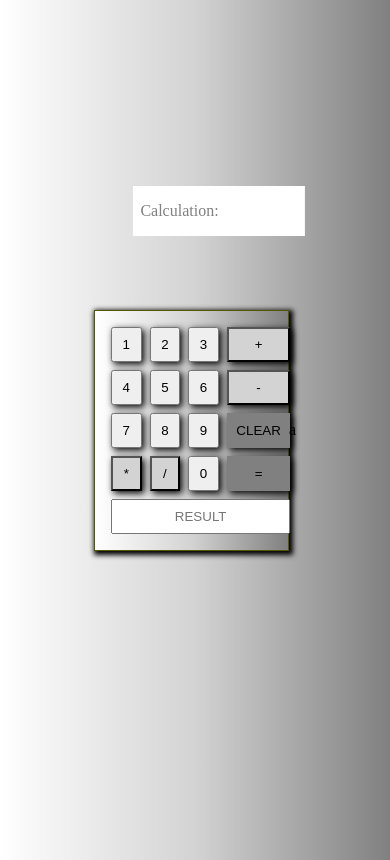
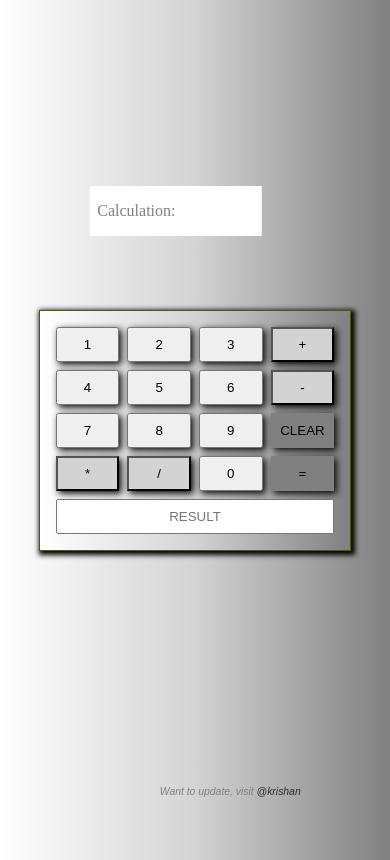
Before and after one commit to krishan1999/newCalculator, a plain HTML site: page index.html in a window 390 px wide. Drawn offline with Linux system fonts and the light colour scheme.

Commit message:
Fixed Responsiveness

```diff
--- a/calc.js
+++ b/calc.js
@@ -30,7 +30,7 @@ for (var i = button.length - 1; i >= 0; i--) {
  	};
  }
 
- //calculating the total
+ //calculating the total  IMP
 total.addEventListener("click", function(e)
 {
 	let result;
@@ -38,21 +38,19 @@ total.addEventListener("click", function(e)
     {
     	result =eval(calc.textContent);
     	output.value= result;
+    	output.classList.add("greencolor");
         calc.textContent="";
     }
     catch(e)
     {
-    	console.log("Error:",e);
+    	console.log("Error Description:",e);
 
         output.style.color="red";
         output.value ="INVALID OPERATION";
 
     }
 
-
 });
-
-
 
  //clearing the input
 clear.onclick= (e) => {
--- a/index.html
+++ b/index.html
@@ -34,14 +34,14 @@
 <p>Calculation:</p>
 <p class="calculation">
 </p>
-</div>a
+</div>
 
 <!-- <div class="container3">
 <input type="text" name="exp" class="exp" placeholder="Expression here">
 <input type="text" name="res" >
 </div> -->
 
-
+<footer> Want to update, visit <a href="https://github.com/krishan1999/newCalculator" target="_blank">@krishan</a></footer>
 <script type="text/javascript" src="calc.js"></script>
 </body>
 </html>
--- a/style.css
+++ b/style.css
@@ -28,7 +28,7 @@ body
 	left:50%;
 	top: 50%;
 	transform: translate(-50%,-50%);*/
-	width: 50vw;
+	width: auto;
 	max-width: 350px;
 	box-sizing: border-box;
 	background: linear-gradient(to right,white,lightgray, gray);
@@ -45,15 +45,15 @@ body
 .buttons
 {
 	padding: 0.5rem 0.6rem;
-	transition: all 0.25s ease;
 	box-shadow: 2px 2px 7px 0.5px black;
 }
 
 .buttons:hover
 {
-	background-color: orange;
-	/*transform: scale(0.90);*/
+	background-color: #544544;
 	transition: all 0.45s ease;
+	border:none;
+	outline: none;
 
 }
 
@@ -87,7 +87,7 @@ body
 	position: absolute;
 	top: 25%;
 	left:45%;
-    transform: translate(-25%,-50%);
+    transform: translate(-50%,-50%);
     color: gray;
     padding:0 0.5rem;
     display: grid;
@@ -137,3 +137,37 @@ body
 {
 	padding: 0.5rem;
 }
+
+/*@media all and (max-width: 400px)
+{
+
+	.container
+	{
+		width: auto;
+	}
+}*/
+
+.greencolor
+{
+	color:green;
+}
+
+footer
+{
+	position: absolute;
+	bottom: 5%;
+	left:50%;
+    transform: translate(-25%,-50%);
+    font-family: "arial";
+    font-style: italic;
+    font-size: 0.65rem;
+    color: gray;
+    list-style: none;
+}
+
+footer > a
+{
+	color:black;
+	opacity: 0.75;
+	text-decoration: none;
+}
```
Also changed, not shown: 1 other file.
